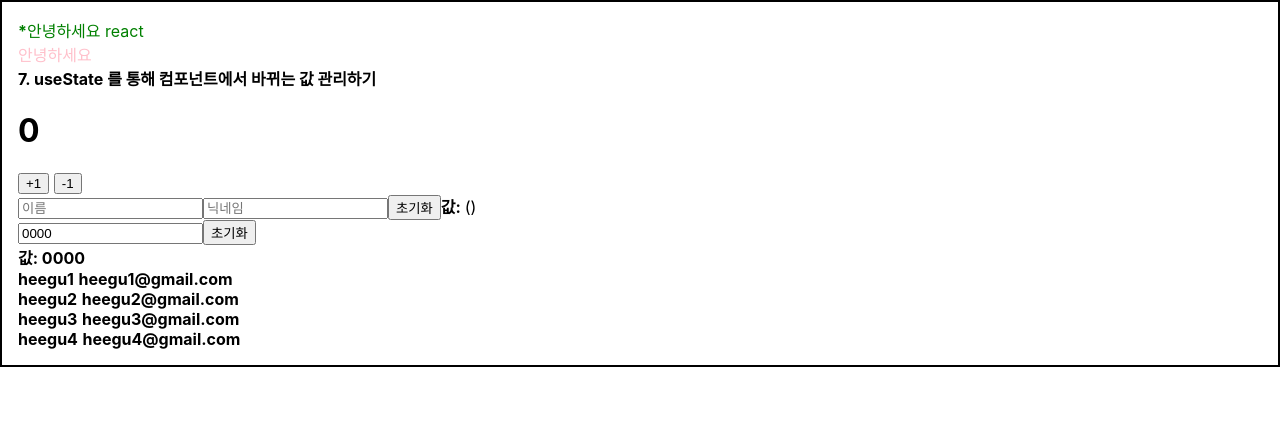
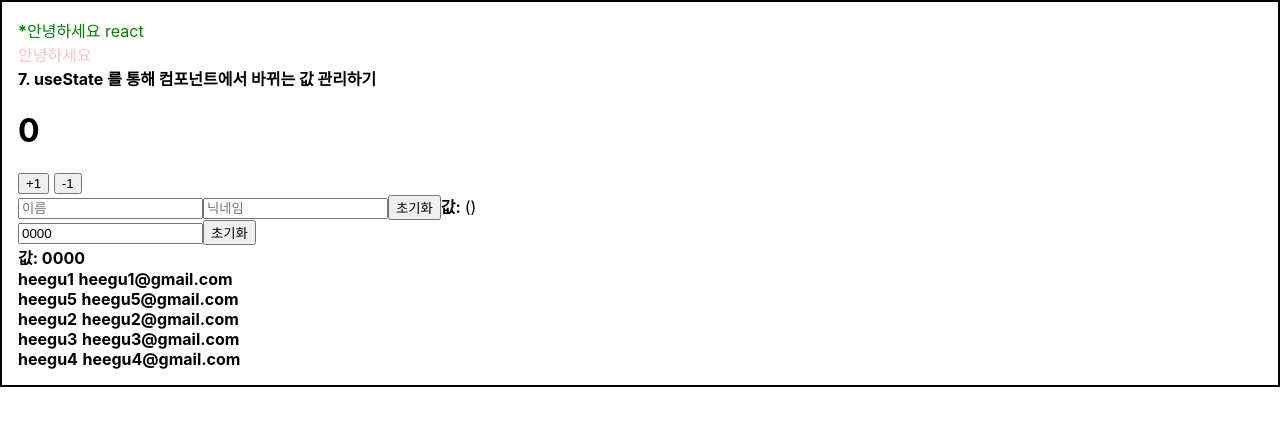
Before and after one commit to heegu0311/WRS_hyoon, a React (Create React App) app in the folder wrs/: page / in a window 1280 px wide. Shown: the top 426 px of the page. Built offline with nearby package versions, Linux system fonts and the light colour scheme.

Commit message:
11. 배열 렌더링 ( 배열 내장함수 Splice 사용)

```diff
--- a/wrs/src/UserList.js
+++ b/wrs/src/UserList.js
@@ -41,10 +41,20 @@ const UserList = () => {
         }
     ];
 
+    users.splice(   // js splice 배열 내장함수를 이용한 객체 삽입
+        1,
+        0,
+        {
+            id : 5,
+            username : 'heegu5',
+            email : "heegu5@gmail.com"
+        }
+    );
+
     return (
         <div>
             {users.map(user => (        // map 함수는 Javascript array 의 내장 함수로 모든 원소(여기서는 총 4개의 객체 원소)들에 대해 적용됨
-                <User user={user}></User>
+                <User user={user} key={user.id}></User>
             ))}
         </div>
     );
```
Also changed, not shown: 1 other file (tests, documents, lock files or other folders).
